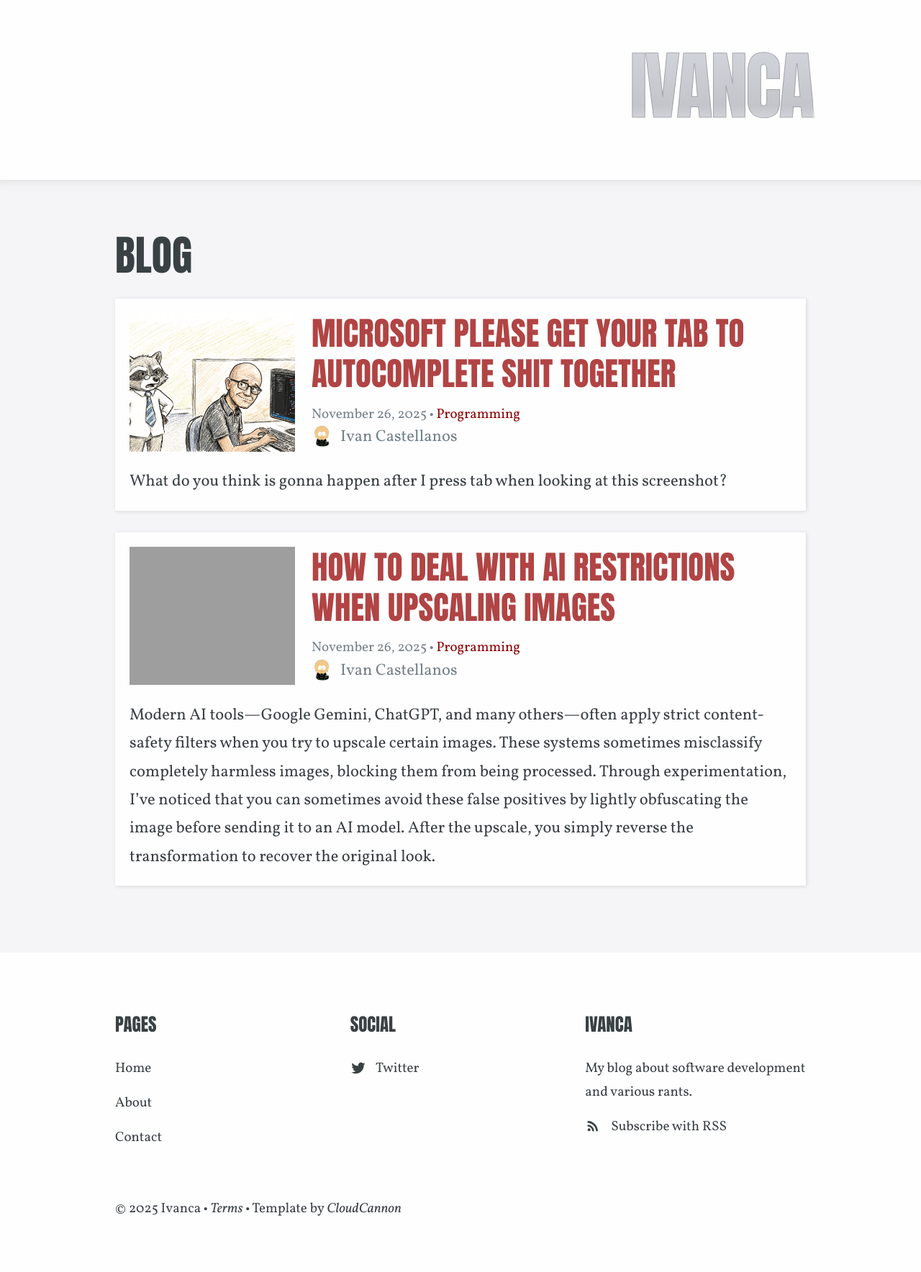
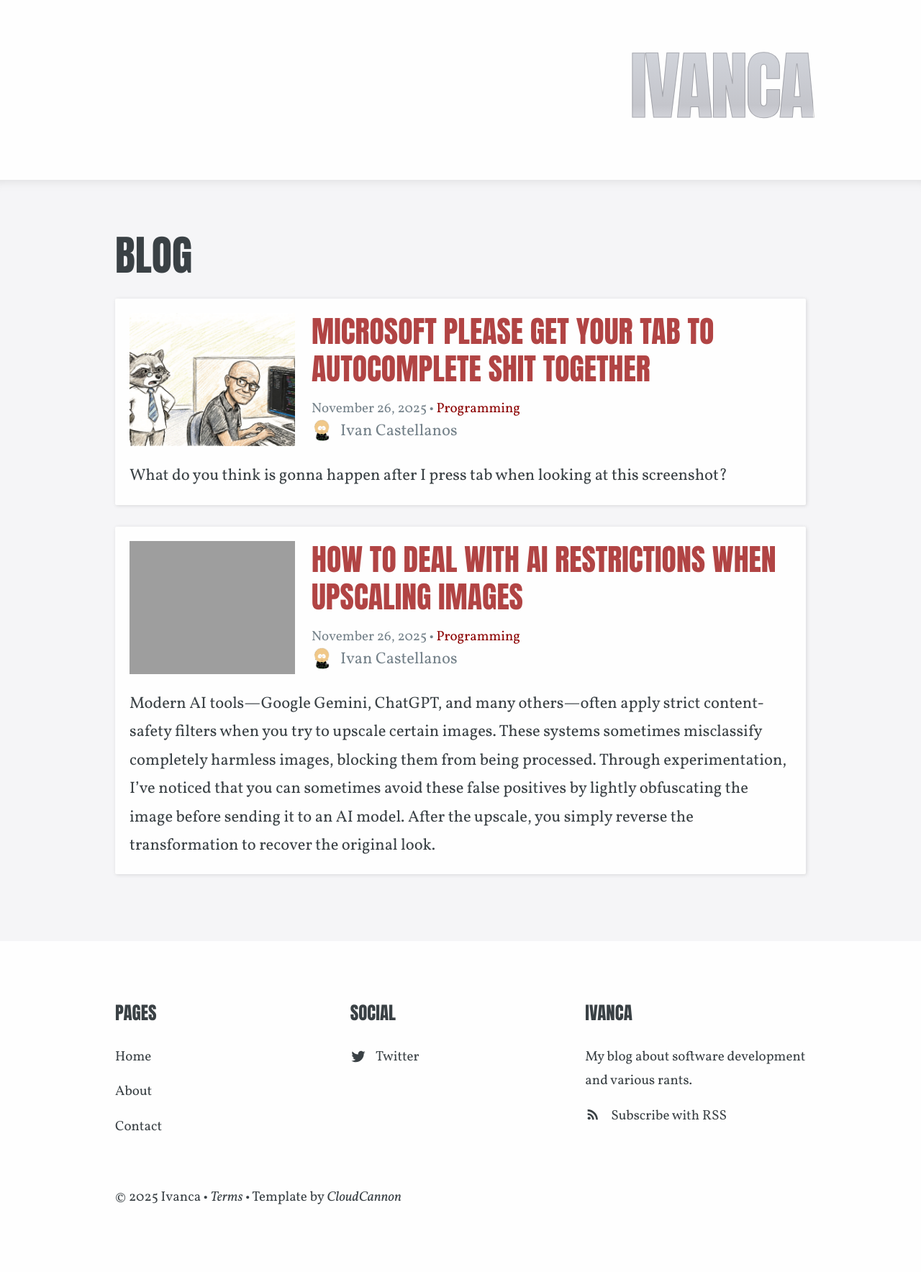
Before and after one commit to Ivanca/ivanca.github.io, a Jekyll site: the page built from blog/index.html, in a window 1280 px wide. Shown: the whole page at 72% size. Built offline with Jekyll 4.4.1, drawn with Linux system fonts in a browser that asks for light colours; some web fonts are replaced; the list of posts is cut into pages by our own code; grey boxes are pictures that could not be loaded.

Commit message:
font-size

```diff
--- a/_sass/_typography.scss
+++ b/_sass/_typography.scss
@@ -72,7 +72,7 @@ h3 {
 
 h3.post-summary-title {
     letter-spacing: 0;
-    font-size: 2em;
+    font-size: 1.86em;
 }
 
 h4 {
```
